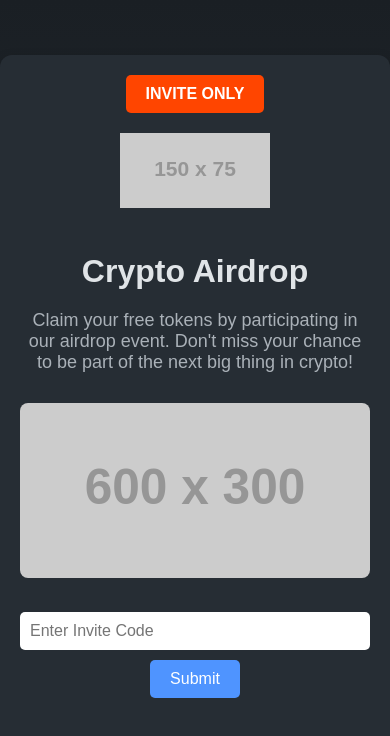
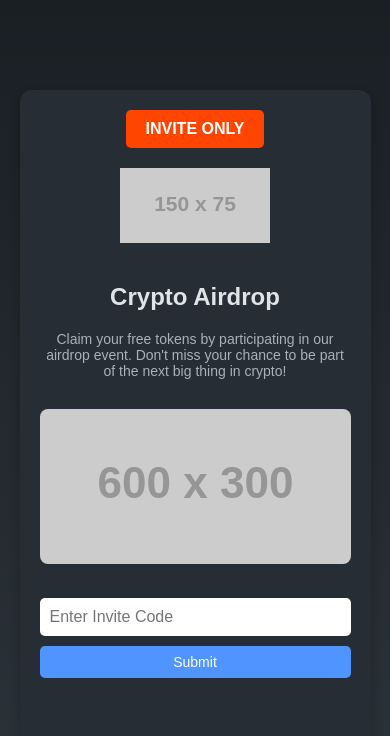
Before and after one commit to chimajdev/bizat.github.io, a plain HTML site: page index.html in a window 390 px wide. Drawn offline with Linux system fonts and the light colour scheme; placeholder pictures from the web are drawn by us.

Commit message:
Update index.html

```diff
--- a/index.html
+++ b/index.html
@@ -14,16 +14,17 @@
             display: flex;
             justify-content: center;
             align-items: center;
-            height: 100vh;
+            min-height: 100vh;
         }
         .container {
+            width: 90%;
             max-width: 600px;
-            width: 100%;
             background: #262D34;
             border-radius: 12px;
             padding: 20px;
             box-shadow: 0 4px 12px rgba(0, 0, 0, 0.2);
             text-align: center;
+            box-sizing: border-box;
         }
         .invite-only {
             background: #FF4500;
@@ -50,7 +51,8 @@
             margin-bottom: 30px;
         }
         .airdrop-image img {
-            max-width: 100%;
+            width: 100%;
+            height: auto;
             border-radius: 8px;
             margin-bottom: 30px;
         }
@@ -90,6 +92,8 @@
             color: #fff;
             cursor: pointer;
             transition: background 0.3s ease;
+            width: 100%;
+            box-sizing: border-box;
         }
         .submit-button:hover {
             background-color: #3E7BCC;
@@ -98,6 +102,40 @@
             color: #FF4500;
             font-size: 14px;
             display: none;
+        }
+
+        @media (max-width: 768px) {
+            h1 {
+                font-size: 28px;
+            }
+            .description {
+                font-size: 16px;
+            }
+            .cta-button {
+                padding: 12px 30px;
+                font-size: 16px;
+            }
+            .submit-button {
+                padding: 10px 15px;
+                font-size: 16px;
+            }
+        }
+
+        @media (max-width: 480px) {
+            h1 {
+                font-size: 24px;
+            }
+            .description {
+                font-size: 14px;
+            }
+            .cta-button {
+                padding: 10px 20px;
+                font-size: 14px;
+            }
+            .submit-button {
+                padding: 8px 12px;
+                font-size: 14px;
+            }
         }
     </style>
 </head>
```
